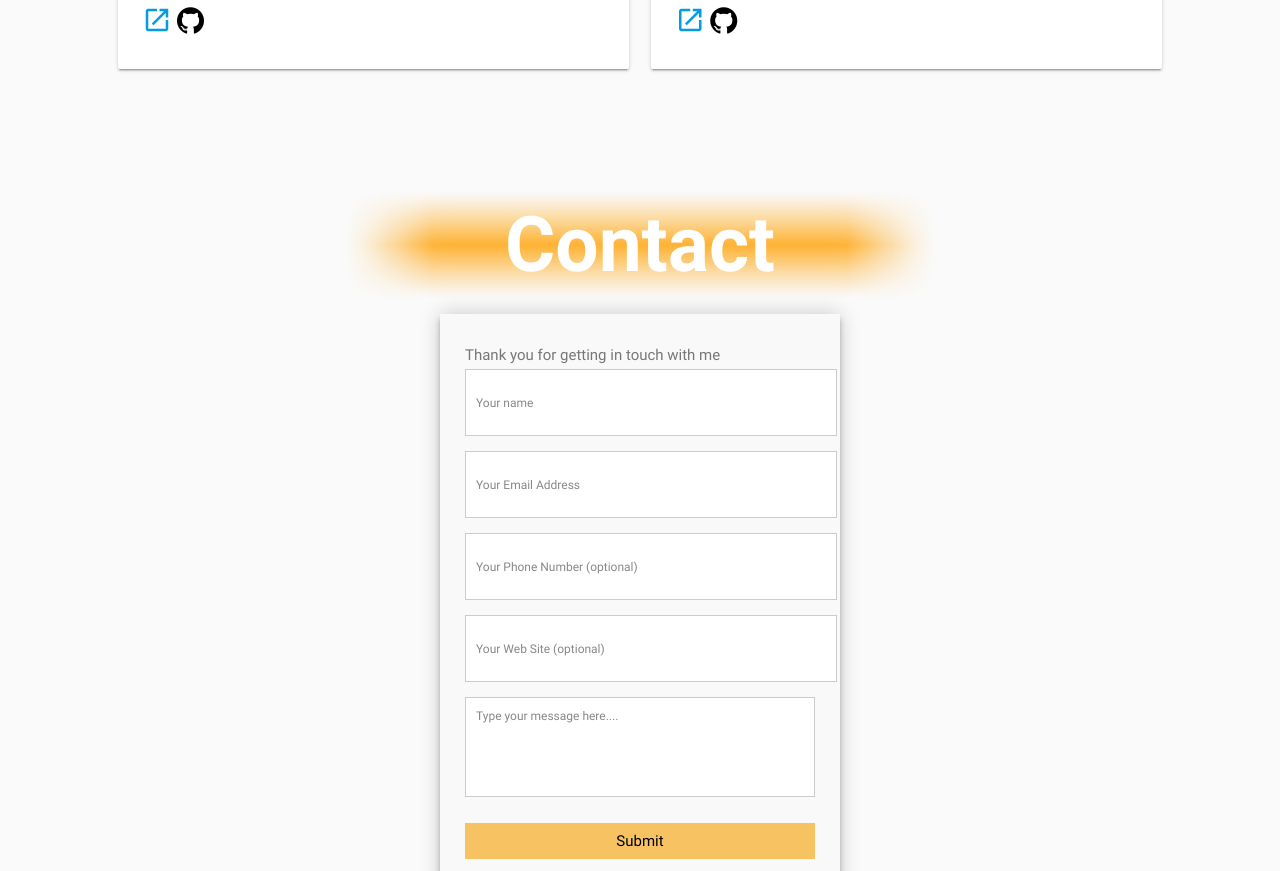
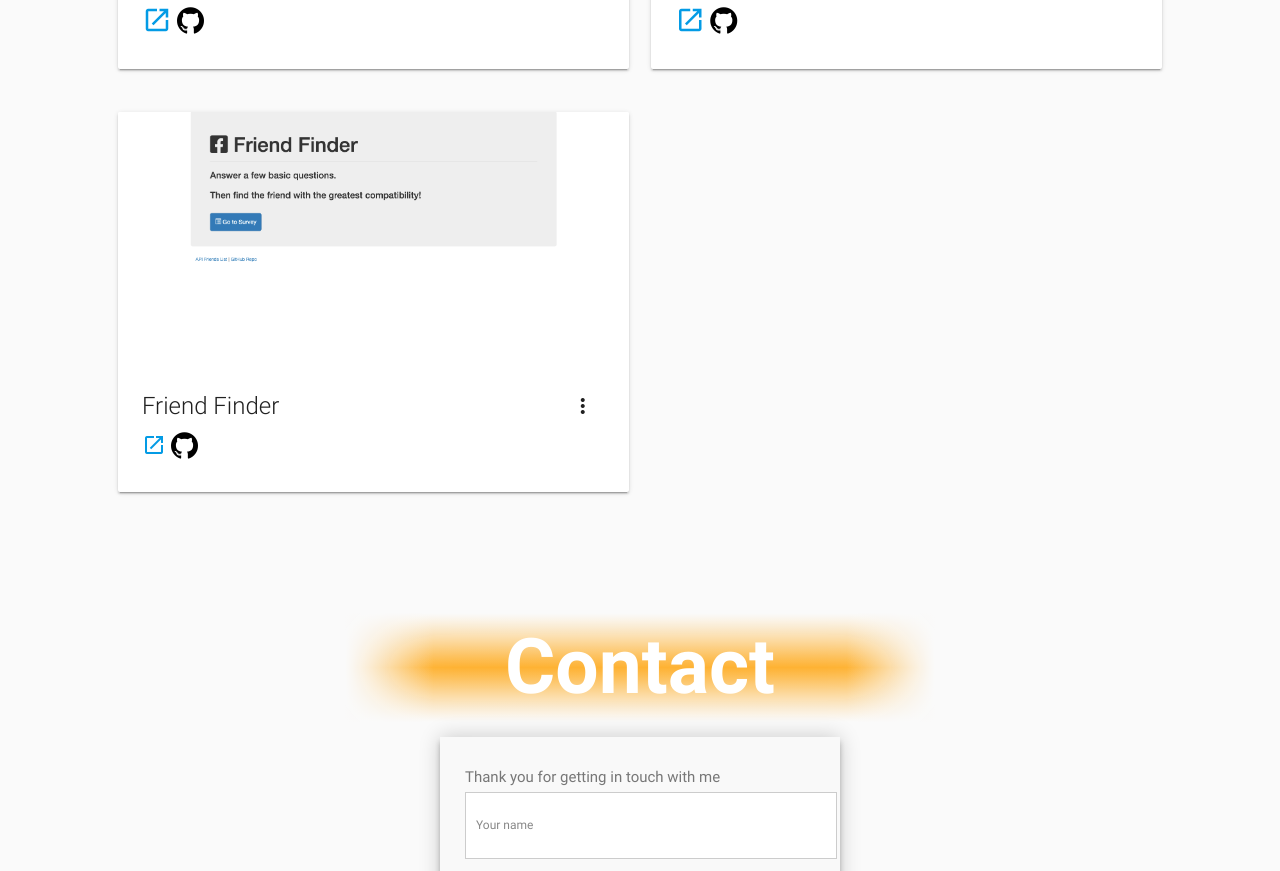
Before and after one commit to gistewart/Portfolio, a plain HTML site: page index.html in a window 1280 px wide. Shown: the part 1958-2829 px from the top of the page. Drawn offline with nearby package versions, Linux system fonts and the light colour scheme.

Commit message:
adds Friend Finder app

```diff
--- a/index.html
+++ b/index.html
@@ -403,6 +403,56 @@
                 </li>
             </ul>
 
+            <!-- row 3, project 1 -->
+            <ul id="staggered-list3" style="opacity: 0;">
+                <li>
+                    <div class="row">
+                        <div class="col s12 m5 offset-m1">
+                            <div class="card hoverable">
+                                <div class="card-image img-container waves-effect waves-block waves-light">
+                                    <img class="activator project-image" src="./images/friend-finder.png" />
+                                    <div class="middle">
+                                        <div class="activator project-hover-text">
+                                            <i class="small material-icons">info_outline</i>
+                                        </div>
+                                    </div>
+                                </div>
+                                <div class="card-content flow-text">
+                                    <span class="card-title activator grey-text text-darken-4">Friend Finder
+                      <i class="material-icons right">more_vert</i>
+                    </span>
+                                    <ul style="display: inline-flex;">
+                                        <li>
+                                            <a target="_blank" href="https://intense-brook-71459.herokuapp.com/" <i class="small material-icons">open_in_new</i>
+                                            </a>
+                                        </li>
+
+                                        <li>
+                                            <a target="_blank" class="black-text text-lighten-3" href="https://gistewart.github.io/FriendFinder/">
+                                                <i class="fa fa-github" style="font-size: 1.25em"></i>
+                                            </a>
+                                        </li>
+                                    </ul>
+                                </div>
+                                <div class="card-reveal">
+                                    <span class="card-title grey-text text-darken-4">Friend Finder
+                      <i class="material-icons right">more_vert</i>
+                    </span>
+                                    <p>Technologies: HTML, CSS, Javascript, jQuery, Express</p>
+                                    <p>
+                                        This is a full-stack Node.js app that determines a measure of friendship compatibility. The user answers 10 personality-based questions, using a scale provided in a drop-down. The app then compares their answers with other users who have completed the
+                                        survey and finds and displays the closest match. The match criteria considers the aggregate variance in response scores.
+                                    </p>
+                                    <br />
+                                </div>
+                            </div>
+                        </div>
+
+
+                    </div>
+                </li>
+            </ul>
+
             <div class="section contacts scrollspy bkgrd-col" id="contacts-link">
                 <div class="container scrollspy-margin">
                     <div class="row">
--- a/js/main.js
+++ b/js/main.js
@@ -25,6 +25,13 @@ var options = [{
         }
     },
     {
+        selector: '#staggered-list3',
+        offset: 100,
+        callback: function(el) {
+            Materialize.fadeInImage($(el));
+        }
+    },
+    {
         selector: '#about',
         offset: 200,
         callback: function(el) {
```
Also changed, not shown: images/friend-finder.png (added).
